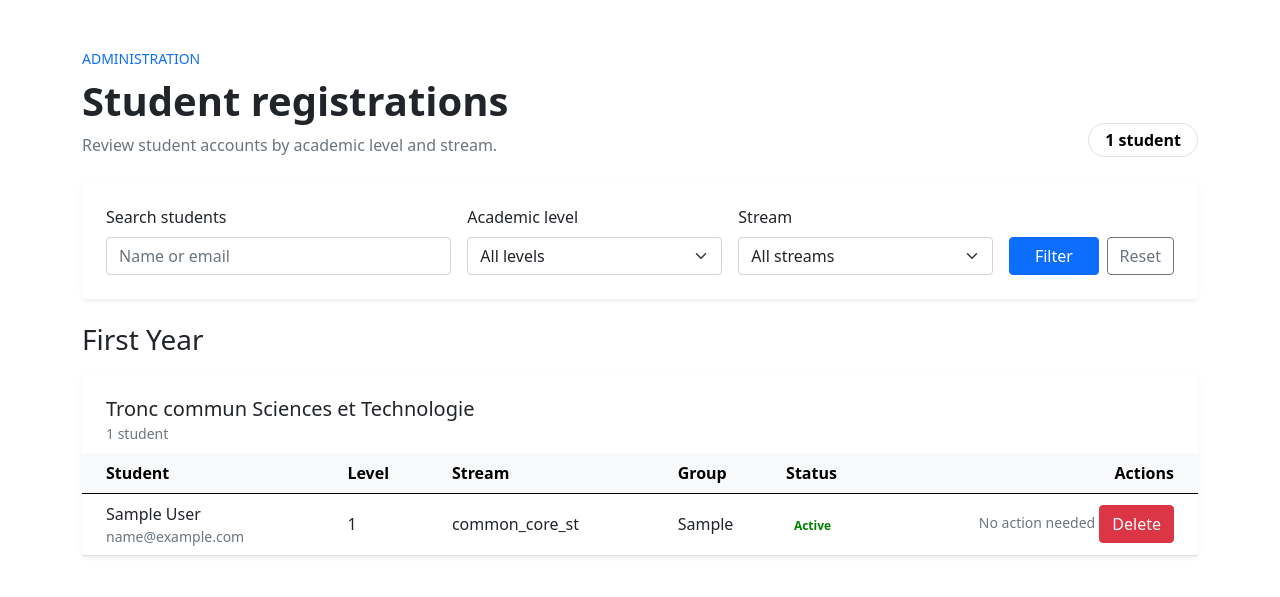
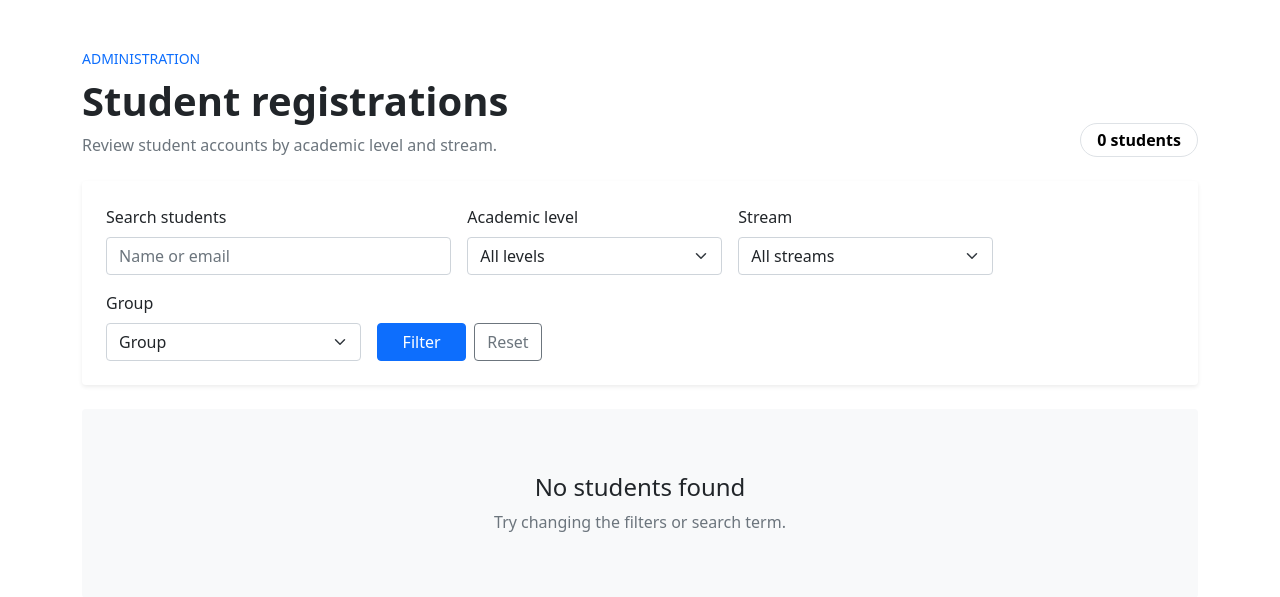
Before and after one commit to youcefpy/english_station, a Django app: page /accounts/admin-panel/ in a window 1280 px wide. Shown: the top 597 px of the page. Run offline with Django 5.2, Linux system fonts and the light colour scheme; a user stored in the database is signed in; tables that the repository leaves empty hold one stand-in row (values such as "Sample post").

Commit message:
wip add groups

```diff
--- a/user_app/templates/admin_panel.html
+++ b/user_app/templates/admin_panel.html
@@ -40,6 +40,18 @@
                         {% endfor %}
                     </select>
                 </div>
+
+                <div class="col-12 col-md-3">
+                    <label class="form-label fw-semibold" for="group-filter">Group</label>
+                    <select class="form-select" name="group" id="group-filter">
+                        <option value="">Group</option>
+                        {% for value, label in stream_choices %}
+                            <option value="{{ value }}" {% if selected_stream == value %}selected{% endif %}>{{ label }}</option>
+                        {% endfor %}
+                    </select>
+                </div>
+
+
                 <div class="col-12 col-md-2 d-flex gap-2">
                     <button class="btn btn-primary flex-grow-1" type="submit">Filter</button>
                     <a class="btn btn-outline-secondary" href="{% url 'admin_panel' %}">Reset</a>
--- a/user_app/views.py
+++ b/user_app/views.py
@@ -124,9 +124,12 @@
     students = Student.objects.all()
     level = request.GET.get("level", "")
     stream = request.GET.get("stream", "")
+    group = request.GET.get("group", "")
     search = request.GET.get("q", "").strip()
-    group = request.GET.get('group','')
-
+    list_groups = []
+    groups = Student.objects.only('group').all().order_by('level')
+    for group in groups:
+        list_groups.append(group.group)
     # Apply optional filters before arranging students into level and stream groups.
     if level:
         students = students.filter(level=level)
@@ -134,7 +137,6 @@
         students = students.filter(stream=stream)
     if group:
         students = students.filter(group=group)
-
     if search:
         students = students.filter(
             Q(first_name__icontains=search)
@@ -144,7 +146,7 @@
         )
 
     filtered_students = list(
-        students.order_by("level", "stream", "last_name", "first_name")
+        students.order_by("level", "stream", "last_name", "first_name","group")
     )
     student_groups = []
     for level_value, level_label in AcadimicLevelChoices.choices:
@@ -174,6 +176,7 @@
     context = {
         "students": filtered_students,
         "student_groups": student_groups,
+        'groups': group,
         "level_choices": AcadimicLevelChoices.choices,
         "stream_choices": StreamNameChoices.choices,
         "selected_level": level,
```
